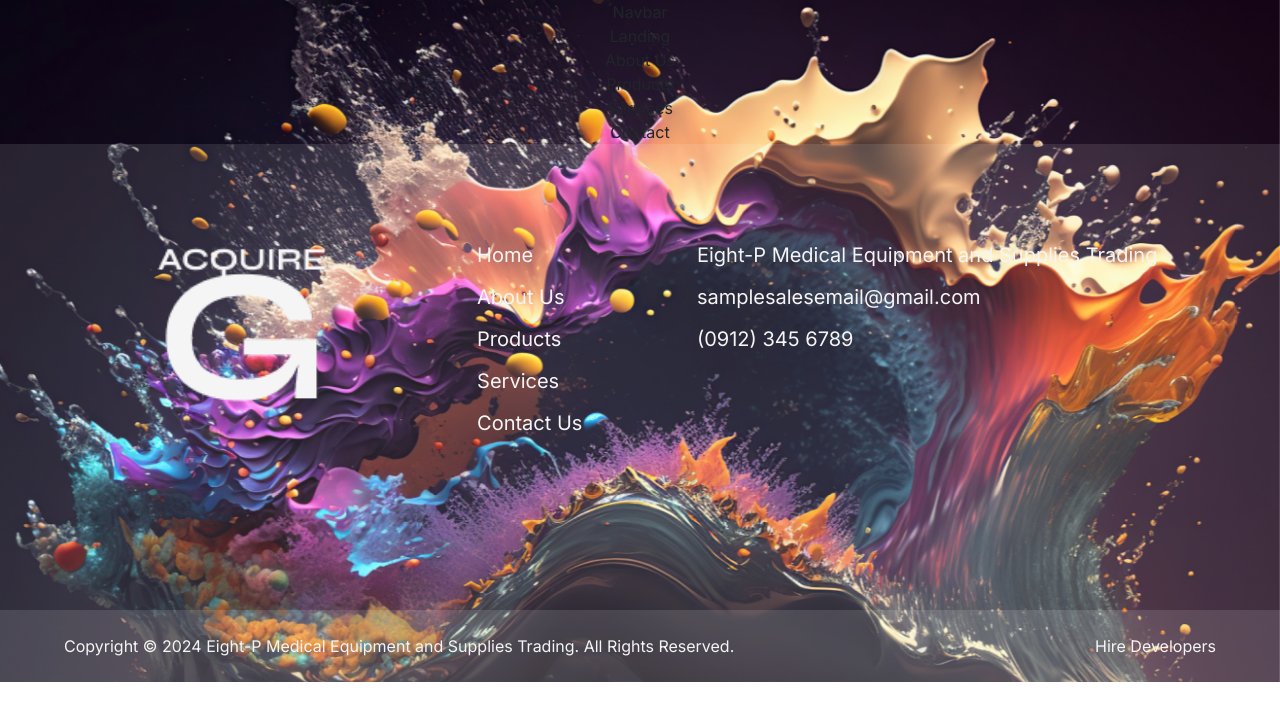
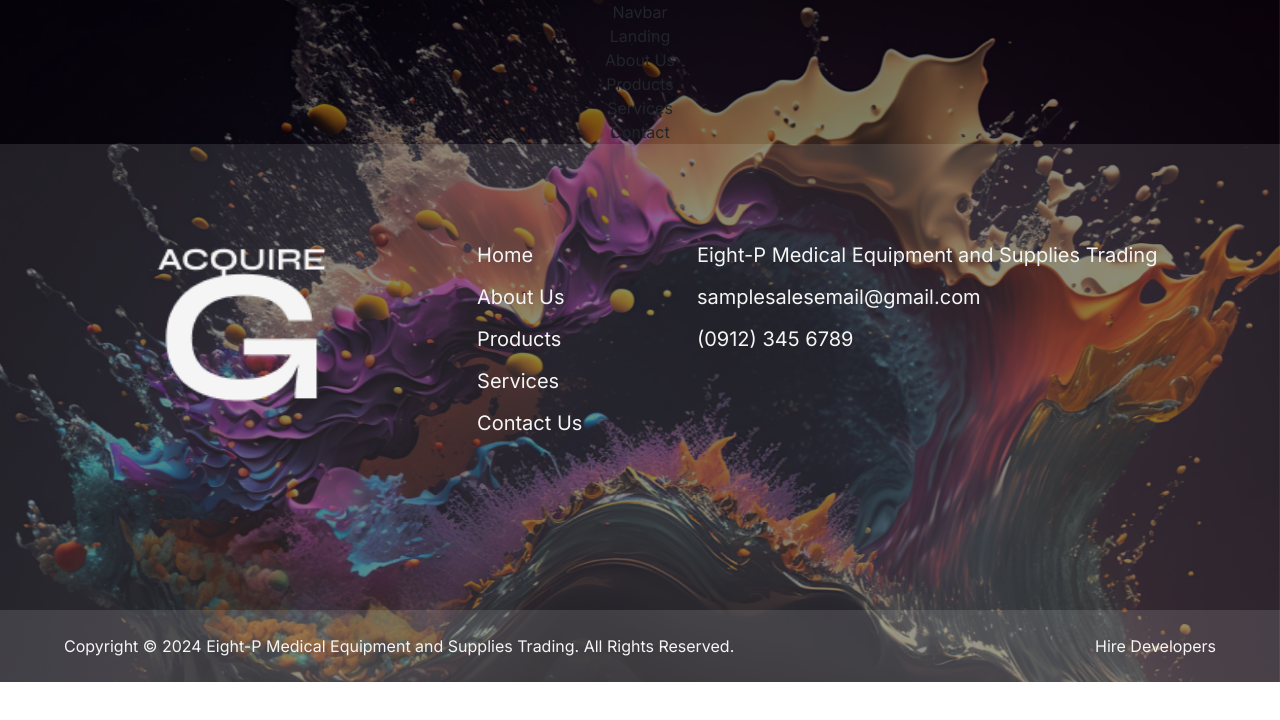
Before and after one commit to Andrei-Cervantes/project4, a React (Vite) app: page / in a window 1280 px wide. Shown: the top 720 px of the page. Built offline with nearby package versions, Linux system fonts and the light colour scheme.

Commit message:
Adjusted background opacity

```diff
--- a/src/pages/Home.css
+++ b/src/pages/Home.css
@@ -5,21 +5,31 @@
     background-attachment: fixed;
     background-size: cover;
     background-position: center;
+    position: relative;
+    z-index: 1;
 }
 
-/* width */
-::-webkit-scrollbar {
-    width: 20px;
+.body-container::before {
+    content: "";
+    position: absolute;
+    top: 0;
+    left: 0;
+    width: 100%;
+    height: 100%;
+    background-color: rgba(0, 0, 0, 0.5);
+    z-index: -1;
 }
 
-/* Track */
-::-webkit-scrollbar-track {
-    box-shadow: inset 0 0 5px grey;
-    border-radius: 10px;
+body::-webkit-scrollbar {
+    width: 1rem; /* Adjust the width of the scrollbar */
 }
 
-/* Handle */
-::-webkit-scrollbar-thumb {
-    background: grey;
-    border-radius: 10px;
+body::-webkit-scrollbar-track {
+    background: #1a1a1a; /* Dark color for the track */
 }
+
+body::-webkit-scrollbar-thumb {
+    background-color: #555; /* Dark color for the thumb */
+    border-radius: 10px; /* Round the corners */
+    border: 2px solid #1a1a1a; /* Border for the thumb */
+}
```
